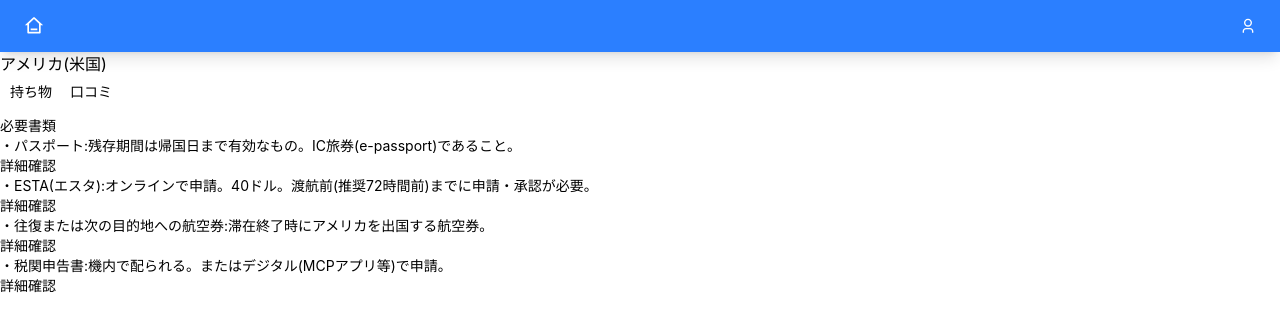
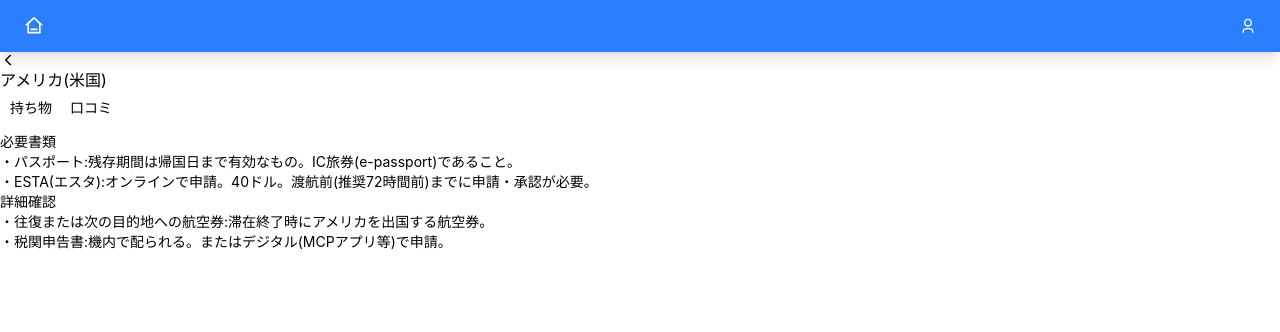
Before and after one commit to Triton-Swallows/Triton-Swallows-App, a React (Vite) app in the folder fe/: page /usa/packing-list in a window 1280 px wide. Shown: the top 332 px of the page. Built offline with nearby package versions, Linux system fonts and the light colour scheme; no server answers.

Commit message:
fix: 国リストページへ戻るボタン実装、詳細確認リンクはestaのみ表示に変更

```diff
--- a/fe/src/components/pages/PackingList.tsx
+++ b/fe/src/components/pages/PackingList.tsx
@@ -1,6 +1,7 @@
 import { Link } from "react-router-dom";
 import { HeaderLayout } from "../templetes/HeaderLayout";
 import { Tabs, TabsContent, TabsList, TabsTrigger } from "@/components/ui/tabs";
+import { BackIcon } from "../atoms/BackIcon";
 
 type PackingItem = {
   name: string;
@@ -13,7 +14,7 @@ export const PackingList = () => {
     {
       name: "パスポート",
       content: "残存期間は帰国日まで有効なもの。IC旅券(e-passport)であること。",
-      path: "/usa/packing-list/pasport",
+      path: "",
     },
     {
       name: "ESTA(エスタ)",
@@ -24,16 +25,17 @@ export const PackingList = () => {
     {
       name: "往復または次の目的地への航空券",
       content: "滞在終了時にアメリカを出国する航空券。",
-      path: "/usa/packing-list/ticket",
+      path: "",
     },
     {
       name: "税関申告書",
       content: "機内で配られる。またはデジタル(MCPアプリ等)で申請。",
-      path: "/usa/packing-list/tax",
+      path: "",
     },
   ];
   return (
     <HeaderLayout>
+      <BackIcon path={"/country-list"} />
       <h1>アメリカ(米国)</h1>
       <Tabs defaultValue="items" className="flex-col">
         <TabsList variant="line">
@@ -47,9 +49,11 @@ export const PackingList = () => {
               <div>
                 ・{item.name}:{item.content}
               </div>
-              <div>
-                <Link to={item.path}>詳細確認</Link>
-              </div>
+              {item.path !== "" && (
+                <div>
+                  <Link to={item.path}>詳細確認</Link>
+                </div>
+              )}
             </div>
           ))}
         </TabsContent>
```
